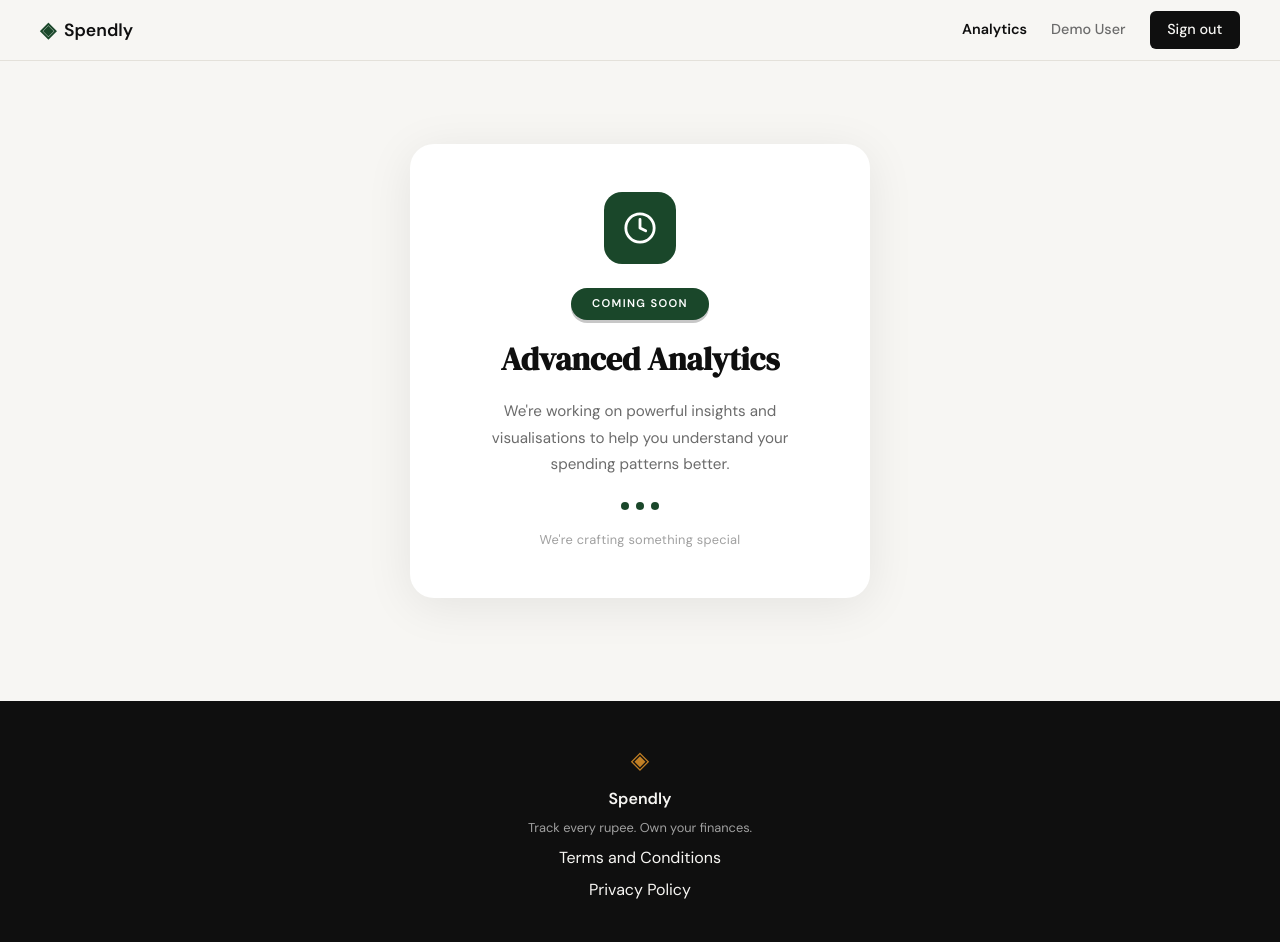
After one commit to Azahar002/Spendly, a Flask app: page /analytics in a window 1280 px wide. The commit adds this page. Run offline with Flask 3, Linux system fonts and the light colour scheme; a user stored in the database is signed in.

Commit message:
added analytics figma

```diff
--- a/app.py
+++ b/app.py
@@ -162,6 +162,13 @@ def profile():
     )
 
 
+@app.route("/analytics")
+def analytics():
+    if not session.get("user_id"):
+        return redirect(url_for("login"))
+    return render_template("analytics.html")
+
+
 @app.route("/expenses/add")
 def add_expense():
     return "Add expense — coming in Step 7"
--- /dev/null
+++ b/static/css/analytics.css
@@ -0,0 +1,100 @@
+/* Analytics — Coming Soon page */
+
+.analytics-page {
+    min-height: calc(100vh - 60px - 120px);
+    display: flex;
+    align-items: center;
+    justify-content: center;
+    padding: 3rem 1.5rem;
+}
+
+.analytics-card {
+    background: var(--paper-card);
+    border-radius: 24px;
+    box-shadow: 0 8px 48px rgba(0, 0, 0, 0.08);
+    padding: 3rem 2.5rem;
+    max-width: 460px;
+    width: 100%;
+    text-align: center;
+    display: flex;
+    flex-direction: column;
+    align-items: center;
+    gap: 1.25rem;
+}
+
+.analytics-icon-wrap {
+    width: 72px;
+    height: 72px;
+    background: var(--accent);
+    border-radius: 18px;
+    display: flex;
+    align-items: center;
+    justify-content: center;
+    margin-bottom: 0.25rem;
+}
+
+.analytics-icon-wrap svg {
+    width: 34px;
+    height: 34px;
+}
+
+.analytics-badge {
+    display: inline-block;
+    background: var(--accent);
+    color: var(--paper-card);
+    font-size: 0.7rem;
+    font-weight: 700;
+    letter-spacing: 0.12em;
+    text-transform: uppercase;
+    padding: 0.45rem 1.3rem;
+    border-radius: 999px;
+    box-shadow: 0 3px 0 rgba(0, 0, 0, 0.22);
+}
+
+.analytics-title {
+    font-family: var(--font-display);
+    font-size: 2rem;
+    font-weight: 700;
+    color: var(--ink);
+    line-height: 1.2;
+    margin: 0;
+}
+
+.analytics-desc {
+    font-size: 0.95rem;
+    color: var(--ink-muted);
+    line-height: 1.75;
+    max-width: 360px;
+    margin: 0;
+}
+
+.analytics-dots {
+    display: flex;
+    gap: 0.45rem;
+    align-items: center;
+    justify-content: center;
+    margin-top: 0.25rem;
+}
+
+.analytics-dot {
+    width: 8px;
+    height: 8px;
+    border-radius: 50%;
+    background: var(--accent);
+}
+
+.analytics-crafting {
+    font-size: 0.8rem;
+    color: var(--ink-faint);
+    letter-spacing: 0.02em;
+    margin: 0;
+}
+
+@media (max-width: 600px) {
+    .analytics-card {
+        padding: 2.5rem 1.75rem;
+        border-radius: var(--radius-lg);
+    }
+
+    .analytics-title { font-size: 1.75rem; }
+}
--- a/static/css/style.css
+++ b/static/css/style.css
@@ -102,6 +102,7 @@ a { color: inherit; text-decoration: none; }
 
 .nav-links a { color: var(--ink-muted); transition: color 0.2s; }
 .nav-links a:hover { color: var(--ink); }
+.nav-links a.nav-active { color: var(--ink); font-weight: 600; }
 
 .nav-cta {
     background: var(--ink) !important;
--- /dev/null
+++ b/templates/analytics.html
@@ -0,0 +1,40 @@
+{% extends "base.html" %}
+{% block title %}Analytics — Spendly{% endblock %}
+
+{% block head %}
+<link rel="stylesheet" href="{{ url_for('static', filename='css/analytics.css') }}">
+{% endblock %}
+
+{% block content %}
+<div class="analytics-page">
+  <div class="analytics-card">
+
+    <div class="analytics-icon-wrap">
+      <svg xmlns="http://www.w3.org/2000/svg" viewBox="0 0 24 24" fill="none"
+           stroke="white" stroke-width="2" stroke-linecap="round" stroke-linejoin="round"
+           aria-hidden="true">
+        <circle cx="12" cy="12" r="10"/>
+        <polyline points="12 6 12 12 16 14"/>
+      </svg>
+    </div>
+
+    <span class="analytics-badge">Coming Soon</span>
+
+    <h1 class="analytics-title">Advanced Analytics</h1>
+
+    <p class="analytics-desc">
+      We're working on powerful insights and visualisations to help you
+      understand your spending patterns better.
+    </p>
+
+    <div class="analytics-dots" aria-hidden="true">
+      <span class="analytics-dot"></span>
+      <span class="analytics-dot"></span>
+      <span class="analytics-dot"></span>
+    </div>
+
+    <p class="analytics-crafting">We're crafting something special</p>
+
+  </div>
+</div>
+{% endblock %}
--- a/templates/base.html
+++ b/templates/base.html
@@ -20,6 +20,7 @@
             </a>
             <div class="nav-links">
                 {% if session.get("user_id") %}
+                <a href="{{ url_for('analytics') }}" class="{% if request.endpoint == 'analytics' %}nav-active{% endif %}">Analytics</a>
                 <a href="{{ url_for('profile') }}">{{ session["name"] }}</a>
                 <a href="{{ url_for('logout') }}" class="nav-cta">Sign out</a>
                 {% else %}
```
Also changed, not shown: .claude/settings.local.json.
